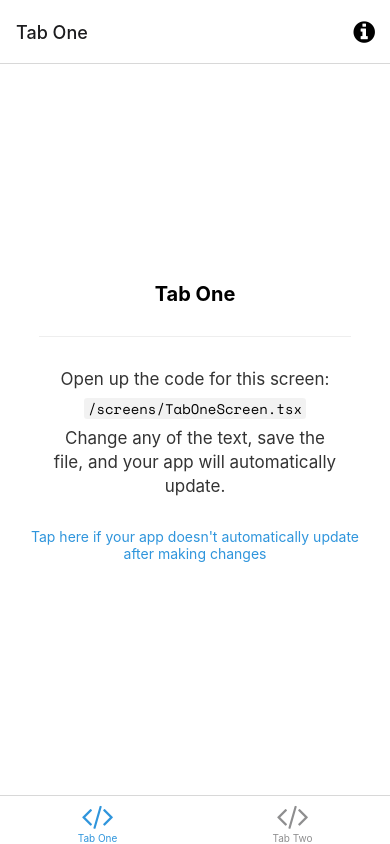
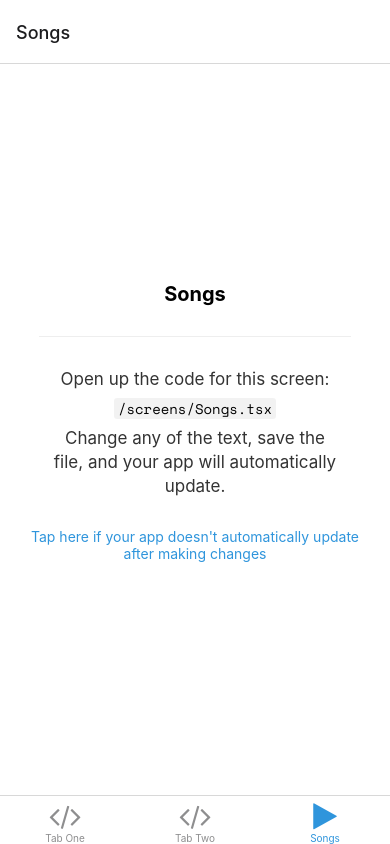
Before and after one commit to kova1chuk/RNPlayer, a React Native app: screen /Songs in a window 390 px wide. Built offline with nearby package versions, Linux system fonts and the light colour scheme; what expo-linking would draw is missing.

Commit message:
Create SongsScreen

```diff
--- a/navigation/LinkingConfiguration.ts
+++ b/navigation/LinkingConfiguration.ts
@@ -25,6 +25,11 @@ const linking: LinkingOptions<RootStackParamList> = {
               TabTwoScreen: 'two',
             },
           },
+          Songs: {
+            screens: {
+              SongsScreen: 'songs',
+            },
+          },
         },
       },
       Modal: 'modal',
--- a/navigation/index.tsx
+++ b/navigation/index.tsx
@@ -14,6 +14,7 @@ import Colors from '../constants/Colors';
 import useColorScheme from '../hooks/useColorScheme';
 import ModalScreen from '../screens/ModalScreen';
 import NotFoundScreen from '../screens/NotFoundScreen';
+import SongsScreen from '../screens/SongsScreen';
 import TabOneScreen from '../screens/TabOneScreen';
 import TabTwoScreen from '../screens/TabTwoScreen';
 import { RootStackParamList, RootTabParamList, RootTabScreenProps } from '../types';
@@ -95,6 +96,14 @@ function BottomTabNavigator() {
           tabBarIcon: ({ color }) => <TabBarIcon name="code" color={color} />,
         }}
       />
+      <BottomTab.Screen
+        name="Songs"
+        component={SongsScreen}
+        options={{
+          title: 'Songs',
+          tabBarIcon: ({ color }) => <TabBarIcon name="play" color={color} />,
+        }}
+      />
     </BottomTab.Navigator>
   );
 }
--- /dev/null
+++ b/screens/SongsScreen.tsx
@@ -0,0 +1,35 @@
+import { StyleSheet } from 'react-native';
+
+import EditScreenInfo from '../components/EditScreenInfo';
+import { Text, View } from '../components/Themed';
+import { RootTabScreenProps } from '../types';
+
+// const songsArray = [{ name: 'Song 1', album: 'Album 1', artist: 'Artist 2', duration: '300' }];
+
+// eslint-disable-next-line @typescript-eslint/no-unused-vars
+export default function SongsScreen({ navigation }: RootTabScreenProps<'TabOne'>) {
+  return (
+    <View style={styles.container}>
+      <Text style={styles.title}>Songs</Text>
+      <View style={styles.separator} lightColor="#eee" darkColor="rgba(255,255,255,0.1)" />
+      <EditScreenInfo path="/screens/Songs.tsx" />
+    </View>
+  );
+}
+
+const styles = StyleSheet.create({
+  container: {
+    flex: 1,
+    alignItems: 'center',
+    justifyContent: 'center',
+  },
+  title: {
+    fontSize: 20,
+    fontWeight: 'bold',
+  },
+  separator: {
+    marginVertical: 30,
+    height: 1,
+    width: '80%',
+  },
+});
--- a/types.tsx
+++ b/types.tsx
@@ -27,6 +27,7 @@ export type RootStackScreenProps<Screen extends keyof RootStackParamList> = Nati
 export type RootTabParamList = {
   TabOne: undefined;
   TabTwo: undefined;
+  Songs: undefined;
 };
 
 export type RootTabScreenProps<Screen extends keyof RootTabParamList> = CompositeScreenProps<
```
